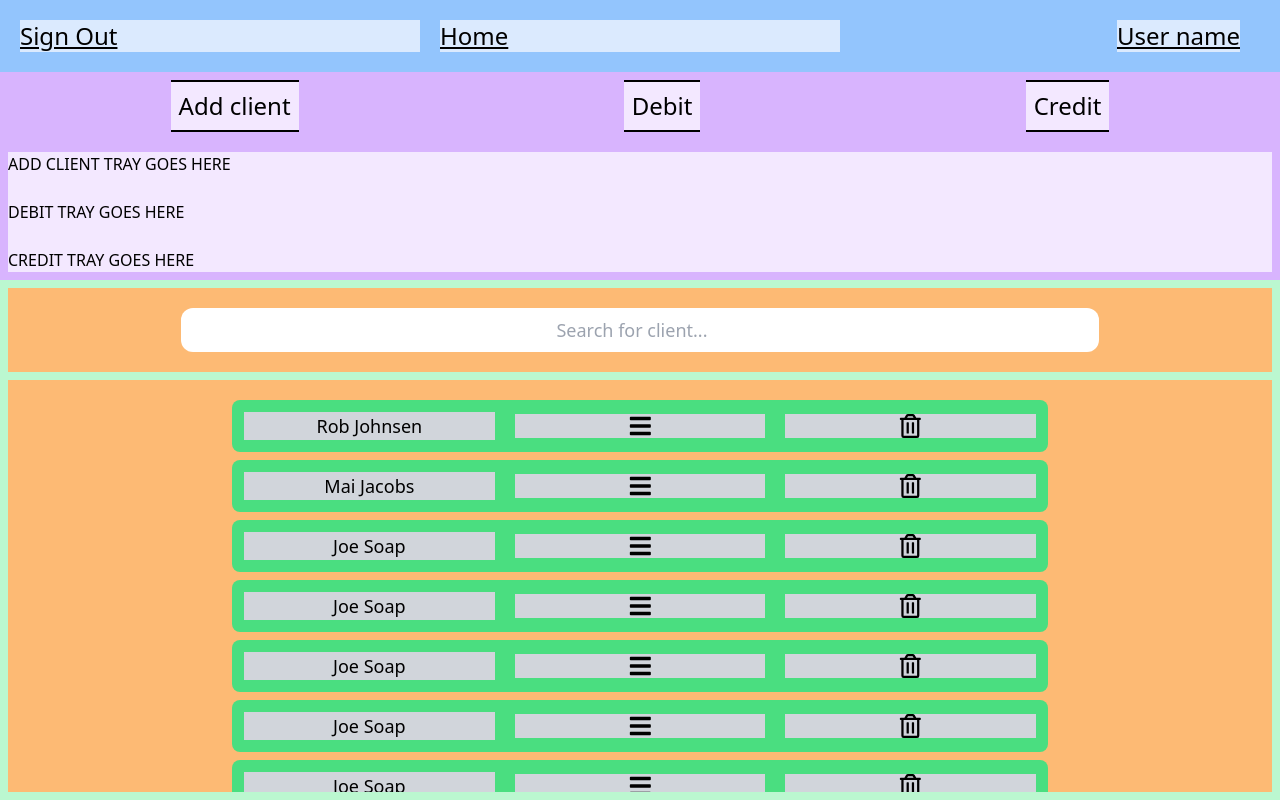
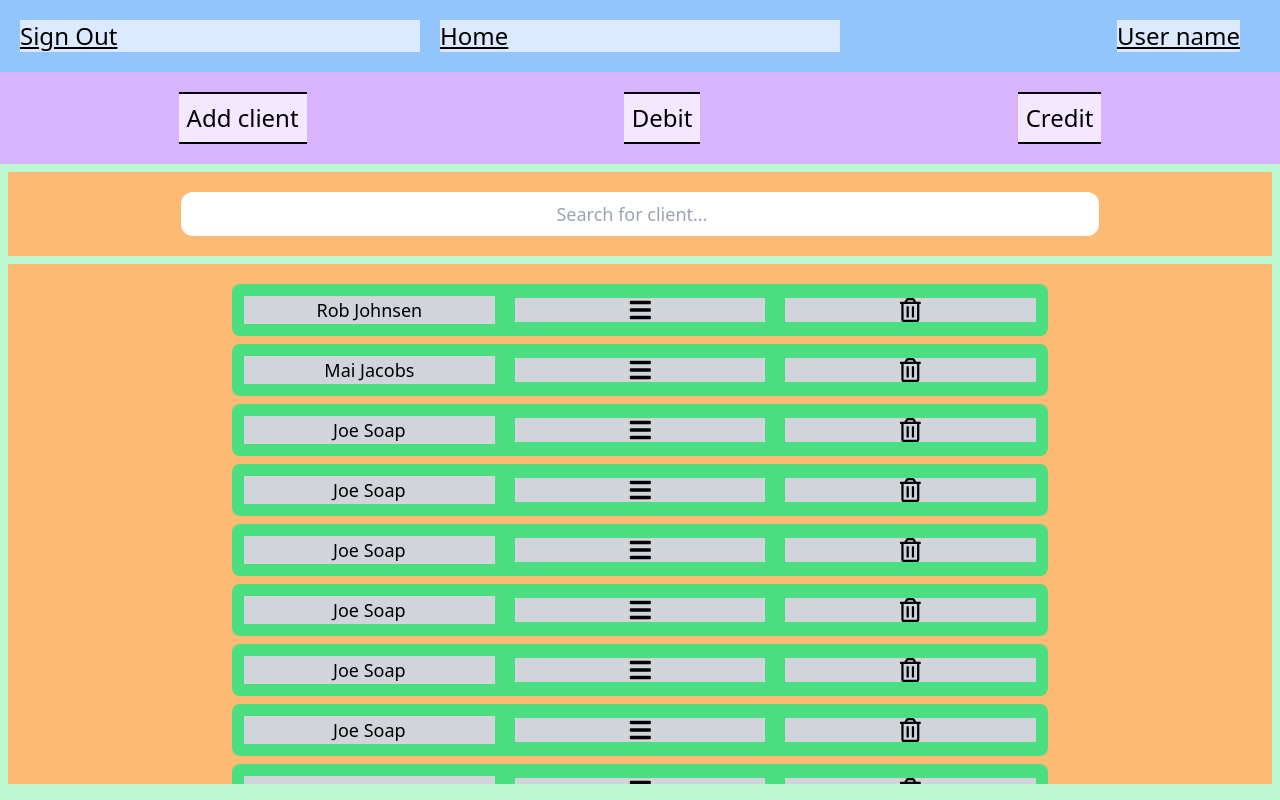
Before and after one commit to RobJJ/crud-client-app, a React (Create React App) app: page / in a window 1280 px wide. Built offline with nearby package versions, Linux system fonts and the light colour scheme.

Commit message:
QuickBar implemented components

```diff
--- a/src/Components/ClientList/ClientList-parent-component.jsx
+++ b/src/Components/ClientList/ClientList-parent-component.jsx
@@ -129,9 +129,9 @@ function ClientList(params) {
           }}
         />
       </div>
-      {/* THE FLIPPED CARD -- NOT NEEDED IN THIS POSITION ANYMORE */}
+      {/* THE FLIPPED CARD SYSTEM -- NOT NEEDED IN THIS POSITION ANYMORE */}
       {!flipState && (
-        <section className="bg-orange-300 overflow-auto h-full w-full flex flex-col gap-2 p-5 items-center">
+        <section className="bg-orange-300 overflow-auto h-full w-full flex flex-col gap-2 p-5 mb-2 items-center">
           {clients.map((client) => (
             <ClientListItem
               itemObj={client}
--- /dev/null
+++ b/src/Components/QuickBar/CreditClient/creditClient-component.jsx
@@ -0,0 +1,8 @@
+import React from "react";
+//
+
+function CreditClient(params) {
+  return <div>Hey im the credit component</div>;
+}
+
+export default CreditClient;
--- a/src/Components/QuickBar/Log/Log-private-component.jsx
+++ b/src/Components/QuickBar/DebitClient/debitClient-component.jsx
@@ -23,7 +23,7 @@ const privateClientCreditTemplate = {
   },
 };
 //
-function LogPrivate(params) {
+function DebitClient(params) {
   //
   const [privateClientCredit, setPrivateClientCredit] = useState(
     privateClientCreditTemplate
@@ -132,7 +132,7 @@ function LogPrivate(params) {
   );
 }
 
-export default LogPrivate;
+export default DebitClient;
 
 //
 
--- a/src/Components/QuickBar/Log/Log-parent-component.jsx
+++ b/src/Components/QuickBar/Log/Log-parent-component.jsx
@@ -1,7 +1,7 @@
 import React, { useRef, useState } from "react";
 // Component imports
 import LogClass from "./Log-class-component";
-import LogPrivate from "./Log-private-component";
+import LogPrivate from "../DebitClient/debitClient-component";
 //
 const privateInfo = {
   name: "private",
--- a/src/Components/QuickBar/QuickBar-component.jsx
+++ b/src/Components/QuickBar/QuickBar-component.jsx
@@ -1,28 +1,74 @@
-import React from "react";
+import React, { useRef, useState } from "react";
 // ---- Component imports
 import AddClient from "./AddClient/AddClient-component";
-import Log from "./Log/Log-parent-component";
+import DebitClient from "./DebitClient/debitClient-component";
+import CreditClient from "./CreditClient/creditClient-component";
+//
+// An object containing components that will be rendered based on what is requested from the user
+const quickOptions = {
+  "quick-add": <AddClient />,
+  "quick-debit": <DebitClient />,
+  "quick-credit": <CreditClient />,
+};
 //
 function QuickBar(params) {
+  //
+  const [quickTray, setQuickTray] = useState("");
+  const quickTrayRef = useRef();
+  //
+  const handleQuickRequest = (e) => {
+    e.preventDefault();
+    const quickOptionRequested = e.target.dataset.tag;
+    // console.log(typeof quickOptionRequested);
+    setQuickTray(quickOptionRequested);
+    // check what is requested based on click
+    // set the currentPage to the correct obj.
+    // quickOptionRequested === "log-private"
+    //   ? setCurrentLogPage("private")
+    //   : setCurrentLogPage("class");
+    // //
+    if (quickTrayRef.current.classList.contains("hidden")) {
+      quickTrayRef.current.classList.remove("hidden");
+    } else {
+      quickTrayRef.current.classList.add("hidden");
+    }
+  };
+  //
   return (
-    <div className="bg-purple-300 w-full flex flex-col p-2 gap-5">
+    <div className="bg-purple-300 w-full flex flex-col p-5 gap-5">
+      {/* 3 QUICK BUTTONS */}
       <div className="flex justify-around">
         <div className="bg-purple-100  text-2xl ">
-          <div className="border-y-2 border-black p-2">Add client</div>
+          <div
+            onClick={handleQuickRequest}
+            data-tag="quick-add"
+            className="border-y-2 border-black p-2"
+          >
+            Add client
+          </div>
         </div>
         <div className="bg-purple-100  text-2xl ">
-          <div className="border-y-2 border-black p-2">Debit</div>
+          <div
+            onClick={handleQuickRequest}
+            data-tag="quick-debit"
+            className="border-y-2 border-black p-2"
+          >
+            Debit
+          </div>
         </div>
         <div className="bg-purple-100  text-2xl ">
-          <div className="border-y-2 border-black p-2">Credit</div>
+          <div
+            onClick={handleQuickRequest}
+            data-tag="quick-credit"
+            className="border-y-2 border-black p-2"
+          >
+            Credit
+          </div>
         </div>
       </div>
-      <div className="bg-purple-100">
-        <h2>ADD CLIENT TRAY GOES HERE</h2>
-        <br />
-        <h2>DEBIT TRAY GOES HERE</h2>
-        <br />
-        <h2>CREDIT TRAY GOES HERE</h2>
+      {/* TRAY  */}
+      <div ref={quickTrayRef} className="bg-purple-100 hidden">
+        {quickOptions[`${quickTray}`]}
       </div>
     </div>
   );
```
